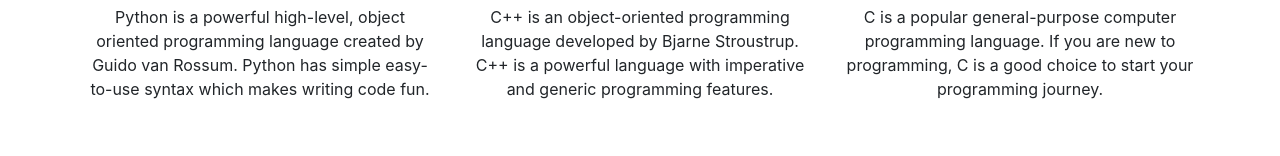
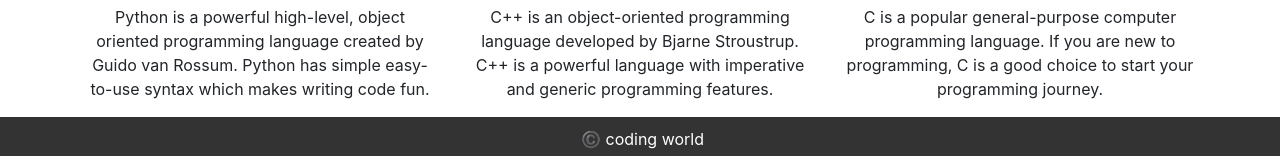
Before and after one commit to AnietieGodswill/coding-world, a plain HTML site: page index.html in a window 1280 px wide. Shown: the part 1320-1476 px from the top of the page. Before the commit the page ends 1437 px from the top, so only its background shows below. Drawn offline with nearby package versions, Linux system fonts and the light colour scheme.

Commit message:
Update index.html
added footer.. i will suggest you to open this repo. so we can host and check live

```diff
--- a/index.html
+++ b/index.html
@@ -71,5 +71,9 @@
 </div>
 </div>
 </section>
+	<footer>
+   ©️ coding world
+
+  </footer>
 </body>
 </html>
```
